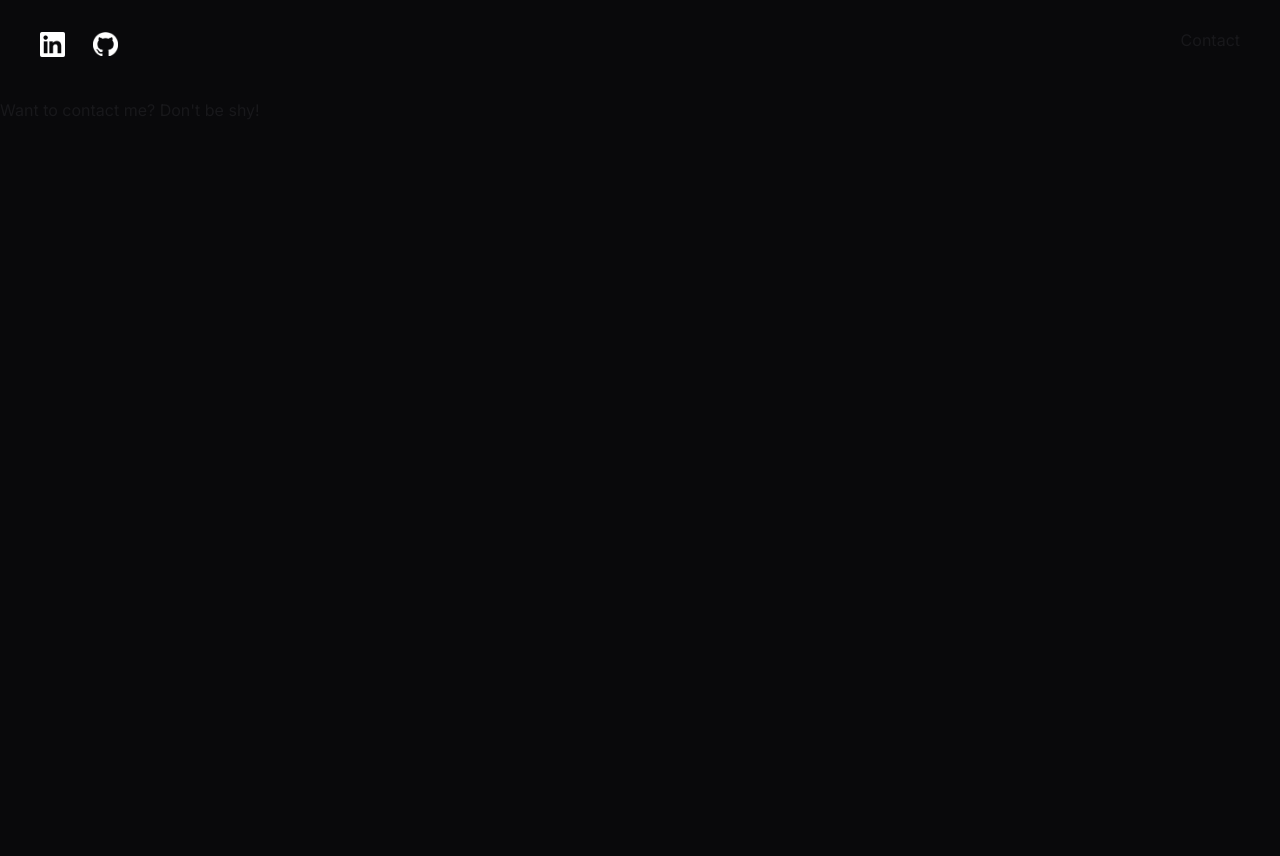
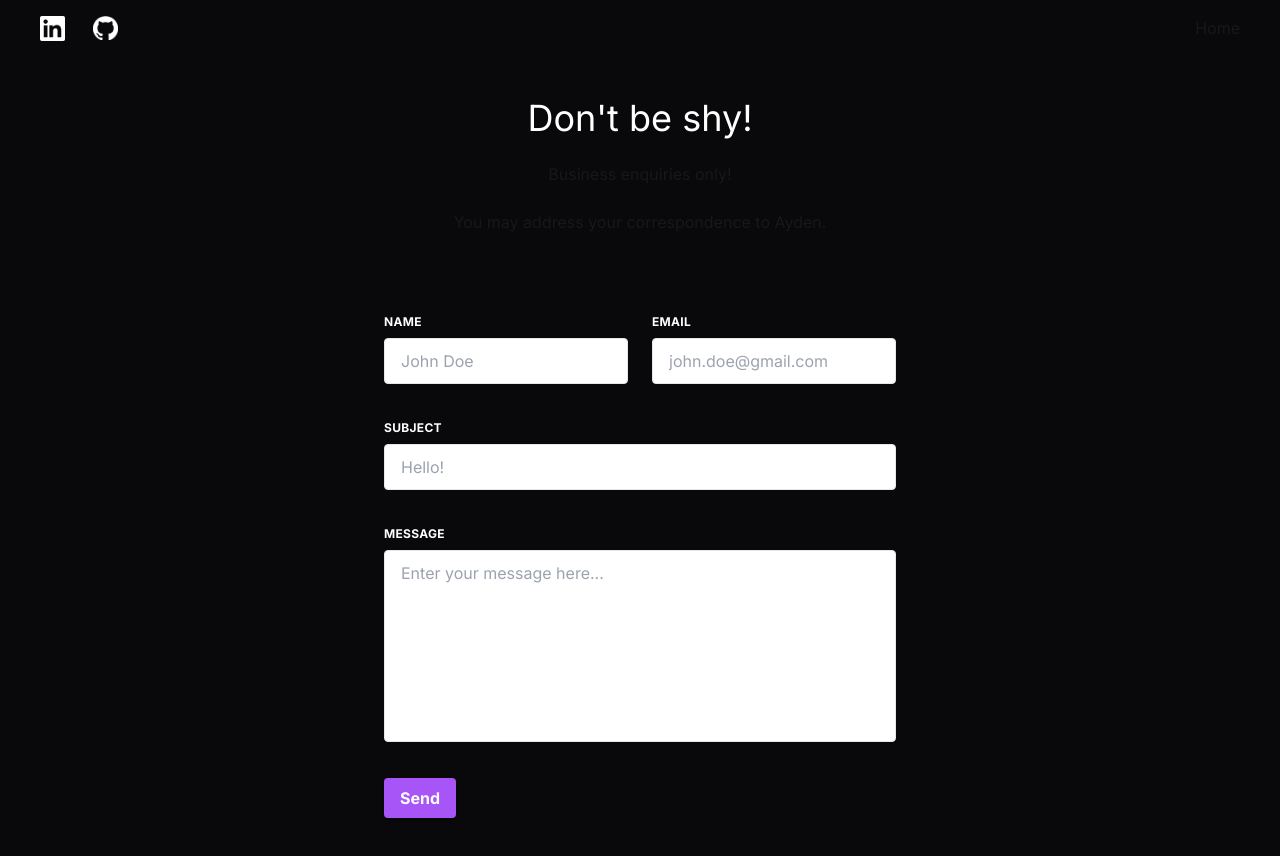
Before and after one commit to atavis94/AtavisPortfolio, a Next.js app in the folder atavisdev/: page /contact in a window 1280 px wide. Shown: the top 856 px of the page. Before the commit the page ends 800 px from the top, so only its background shows below. Built offline with nearby package versions, Linux system fonts and the light colour scheme.

Commit message:
Add contact page

```diff
--- a/atavisdev/app/contact/page.tsx
+++ b/atavisdev/app/contact/page.tsx
@@ -1,5 +1,54 @@
 export default function Contact(){
     return (
-        <h1>Want to contact me? Don't be shy!</h1>
+        <div className="flex flex-col justify-center items-center h-screen mx-4 mb-8">
+            <div className="mt-26 text-center">
+                <h2 className="text-4xl text-white">Don't be shy!</h2>
+                <p className="my-6">Business enquiries only!</p>
+
+                <span>You may address your correspondence to Ayden.</span>
+            </div>
+            <div className="flex justify-center items-center h-screen">
+                <form className="w-full max-w-lg">
+                    <div className="flex flex-wrap -mx-3 mb-6">
+                    <div className="w-full md:w-1/2 px-3 mb-6 md:mb-0">
+                        <label className="block uppercase tracking-wide  text-white text-xs font-bold mb-2" htmlFor="grid-first-name">
+                        Name
+                        </label>
+                        <input className="appearance-none block w-full bg-white text-gray-700 border border-gray-200 rounded py-3 px-4 mb-3 leading-tight focus:outline-none focus:bg-white" id="grid-first-name" type="text" placeholder="John Doe" />
+                    </div>
+                    <div className="w-full md:w-1/2 px-3">
+                        <label className="block uppercase tracking-wide text-white text-xs font-bold mb-2" htmlFor="grid-last-name">
+                        Email
+                        </label>
+                        <input className="appearance-none block w-full bg-white text-gray-700 border border-gray-200 rounded py-3 px-4 leading-tight focus:outline-none focus:bg-white focus:border-gray-500" id="grid-last-name" type="email" placeholder="john.doe@gmail.com" />
+                    </div>
+                    </div>
+                    <div className="flex flex-wrap -mx-3 mb-6">
+                    <div className="w-full px-3">
+                        <label className="block uppercase tracking-wide text-white text-xs font-bold mb-2" htmlFor="grid-password">
+                        Subject
+                        </label>
+                        <input className="appearance-none block w-full bg-white text-gray-700 border border-gray-200 rounded py-3 px-4 mb-3 leading-tight focus:outline-none focus:bg-white focus:border-gray-500" id="grid-password" type="text" placeholder="Hello!" />
+                    </div>
+                    </div>
+                    <div className="flex flex-wrap -mx-3 mb-6">
+                    <div className="w-full px-3">
+                        <label className="block uppercase tracking-wide text-white text-xs font-bold mb-2" htmlFor="grid-password">
+                        Message
+                        </label>
+                        <textarea className=" no-resize appearance-none block w-full bg-white text-gray-700 border border-gray-200 rounded py-3 px-4 mb-3 leading-tight focus:outline-none focus:bg-white focus:border-gray-500 h-48 resize-none" id="message" placeholder="Enter your message here..."></textarea>
+                    </div>
+                    </div>
+                    <div className="md:flex md:items-center">
+                    <div className="md:w-1/3">
+                        <button className="shadow bg-purple-500 hover:bg-purple-400 focus:shadow-outline focus:outline-none text-white font-bold py-2 px-4 rounded" type="button">
+                        Send
+                        </button>
+                    </div>
+                    <div className="md:w-2/3"></div>
+                    </div>
+                </form>
+            </div>
+        </div>
     )
 }
--- a/atavisdev/app/globals.css
+++ b/atavisdev/app/globals.css
@@ -20,3 +20,7 @@ body {
   color: rgb(var(--foreground-rgb));
   background: rgb(9, 9, 11);
 }
+
+html {
+  overflow-y: scroll;
+}
--- a/atavisdev/app/layout.tsx
+++ b/atavisdev/app/layout.tsx
@@ -1,51 +1,57 @@
+'use client';
 import './globals.css'
 import { Inter } from 'next/font/google'
-
 import Image from 'next/image';
 import Link from 'next/link';
 import githubIcon from '../resources/github.png';
 import linkedinIcon from '../resources/linkedin128x2.png'
+import { usePathname } from 'next/navigation'
+import { useRouter } from 'next/navigation'
+
 
 const inter = Inter({ subsets: ['latin'] })
+
 
 export const metadata = {
   title: 'Atavis Development',
   description: 'Atavis is a software developer based in Adelaide, South Australia.',
 }
 
+
+
 export default function RootLayout({
   children,
 }: {
   children: React.ReactNode
 }) {
+  const pathname = usePathname();
+  const router = useRouter()
   return (
     <html lang="en">
       <body className={inter.className}>
         <div className="TopBar inline-flex mb-20 bg-transparent">
           <div className="inline-flex bg-transparent">
             <div className="p-2 px-10 fixed top-0 inset-x-0 justify-start flex gap-2 space-x-5 bg-transparent">
-          <div>
-            <a href="https://twitter.com/your_twitter" className="p-2">
-              <Image src={linkedinIcon} alt="Twitter" width={25} height={25} />
-            </a>
+            <div className='pt-2' style={{ position: 'relative', zIndex: 10 }}>
+              <Image src={linkedinIcon} alt="LinkedInLink" width={25} height={25} onClick={() => router.push("https://github.com/your_github")}/>
             </div>
-          <div>
-            <a href="https://github.com/your_github" className="p-2">
+            <div className='pt-2' style={{ position: 'relative', zIndex: 10 }} >
               <Image src={githubIcon} alt="Github" width={25} height={25}  />
-            </a>
-          </div>
-        </div>
-        <div className='pt-7 px-10 fixed top-0 inset-x-0 justify-end flex gap-2 space-x-5'>
-          <Link href="/contact">Contact</Link>
             </div>
 
             </div>
-
+            <div className='pt-4 px-10 fixed top-0 inset-x-0 justify-end flex gap-2 space-x-5'>
+              {
+                pathname === '/contact'
+                  ? <Link href="/">Home</Link>
+                  : <Link href="/contact">Contact</Link>
+              }
             </div>
-
+          </div>
+        </div>
         {children}
-
       </body>
     </html>
-  )
-}
+  );
+
+};
--- a/atavisdev/app/page.tsx
+++ b/atavisdev/app/page.tsx
@@ -1,17 +1,19 @@
+'use client';
 import Image  from "next/image";
 import unisaLogo from "../resources/unisa_stem_logo.png";
 import flindersLogo from "../resources/flinders2.png";
 import Link from 'next/link';
+import Atavis from '../resources/atavis.png';
+import { useRouter } from 'next/navigation'
 
 export default function Home() {
+  const router = useRouter()
   return (
-    <main className="bg-zinc-900 justify-center mt-10 flex flex-col ">
+    <main className="bg-zinc-900 justify-center mt-10 flex flex-col  ">
       <div className="bg-zinc-950">
       <div className="flex items-center justify-center ">
-          <div
-              className="rounded-full h-36 w-36 border bg-cover"
-              style={{backgroundImage: 'url("URL_OF_YOUR_PORTRAIT")'}}>
-          </div>
+
+          <Image src={Atavis} alt="Atavis" width={200} height={200} className="rounded-full h-36 w-36 border-black shadow-lg bg-cover" />
       </div>
 
       <p className="text-center text-white mt-5 text-xl mb-20">
@@ -24,8 +26,8 @@ export default function Home() {
 
       </div>
 
-      <div className="flex mt-32 justify-center gap-28 mb-27">
-        <Image src={unisaLogo} height={400} width={400} alt="UniSA STEM Logo" className="mx-10"/>
+      <div className="flex mt-32 justify-center gap-md-28 mb-27 w-full">
+        <Image src={unisaLogo} 	style={{objectFit: "contain"}} width={400} alt="UniSA STEM Logo" className="mx-10" onClick={() => router.push("https://github.com/your_github")}/>
         <div className="mx-10">
           <span className="text-xl font-bold">Bachelor of Information Technology (Software Development)</span>
           <hr/>
@@ -42,7 +44,7 @@ export default function Home() {
           where I discovered my passion for software engineering.</p>
         </div>
       </div>
-      <div className="flex mt-32 justify-center gap-56 mb-20 bg-zinc-950">
+      <div className="flex mt-32 justify-center gap-md-56 mb-20 bg-zinc-950">
         <div className="mx-10 mt-32">
             <span className="text-xl font-bold">Associate Degree of Arts</span>
             <hr/>
@@ -58,19 +60,14 @@ export default function Home() {
             <p className="mt-5 max-w-xl">I've always had a good mind for management, people, and diplomacy, and this was to become my first foray in to academia.
             </p>
           </div>
-          <Image src={flindersLogo} height={350} width={350} alt="UniSA STEM Logo" className="mx-10 mt-32 mb-20"/>
-
+          <Image src={flindersLogo} style={{objectFit: "contain"}} width={350} alt="UniSA STEM Logo" className="mx-10 mt-32 mb-20"/>
       </div>
       <div className="my-32 items-center flex justify-center text-center flex-col ">
         <h1 className="mb-5 text-5xl">Interested?</h1>
         <Link href="/contact" className="text-2xl bg-purple-600 hover:bg-purple-700 text-white font-bold py-2 px-4 rounded-xl border-black border-1.1">
           Contact
         </Link>
-
       </div>
-
-
-
     </main>
   )
 }
```
Also changed, not shown: atavisdev/resources/atavis.png (added). Lines whose indentation alone changed are shown as unchanged.
